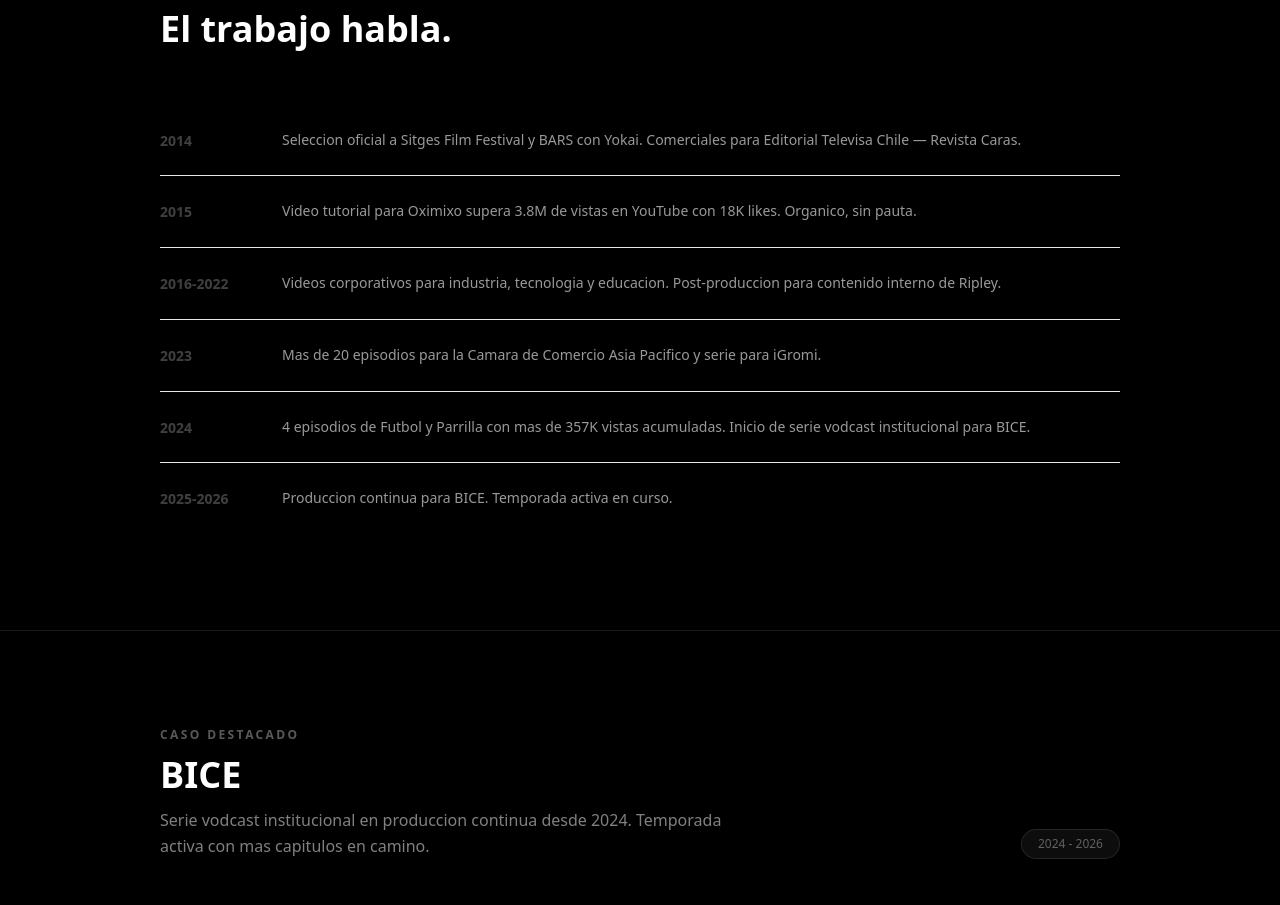
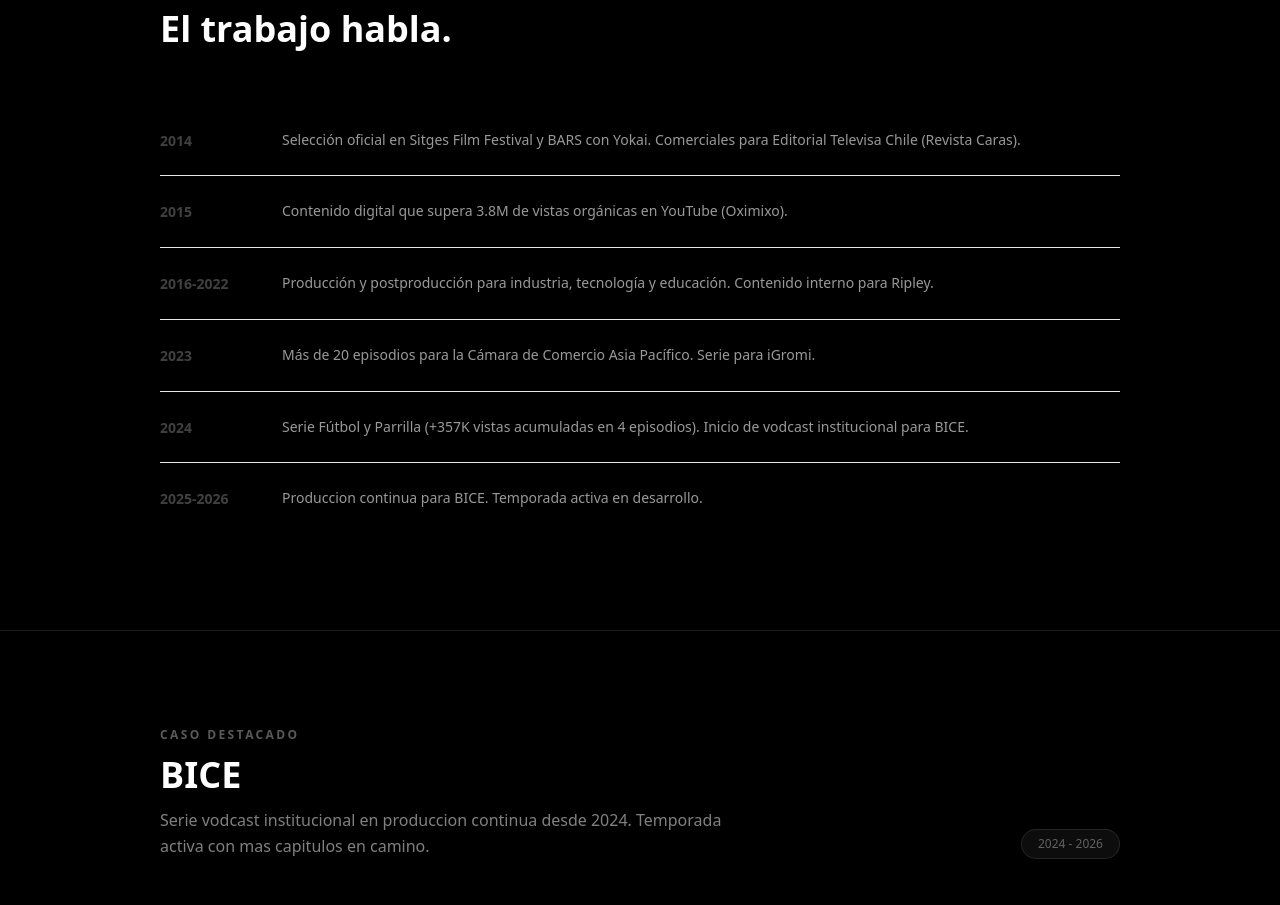
Before and after one commit to TronxGroup/Dekaelo-Media, a Next.js app: page / in a window 1280 px wide. Shown: the part 2160-3065 px from the top of the page. Built offline with nearby package versions, Linux system fonts and the light colour scheme.

Commit message:
Update page.tsx

```diff
--- a/app/page.tsx
+++ b/app/page.tsx
@@ -57,27 +57,27 @@ const services = [
 const milestones = [
   {
     year: "2014",
-    text: "Seleccion oficial a Sitges Film Festival y BARS con Yokai. Comerciales para Editorial Televisa Chile — Revista Caras.",
+    text: "Selección oficial en Sitges Film Festival y BARS con Yokai. Comerciales para Editorial Televisa Chile (Revista Caras).",
   },
   {
     year: "2015",
-    text: "Video tutorial para Oximixo supera 3.8M de vistas en YouTube con 18K likes. Organico, sin pauta.",
+    text: "Contenido digital que supera 3.8M de vistas orgánicas en YouTube (Oximixo).",
   },
   {
     year: "2016-2022",
-    text: "Videos corporativos para industria, tecnologia y educacion. Post-produccion para contenido interno de Ripley.",
+    text: "Producción y postproducción para industria, tecnología y educación. Contenido interno para Ripley.",
   },
   {
     year: "2023",
-    text: "Mas de 20 episodios para la Camara de Comercio Asia Pacifico y serie para iGromi.",
+    text: "Más de 20 episodios para la Cámara de Comercio Asia Pacífico. Serie para iGromi.",
   },
   {
     year: "2024",
-    text: "4 episodios de Futbol y Parrilla con mas de 357K vistas acumuladas. Inicio de serie vodcast institucional para BICE.",
+    text: "Serie Fútbol y Parrilla (+357K vistas acumuladas en 4 episodios). Inicio de vodcast institucional para BICE.",
   },
   {
     year: "2025-2026",
-    text: "Produccion continua para BICE. Temporada activa en curso.",
+    text: "Produccion continua para BICE. Temporada activa en desarrollo.",
   },
 ];
 
```
